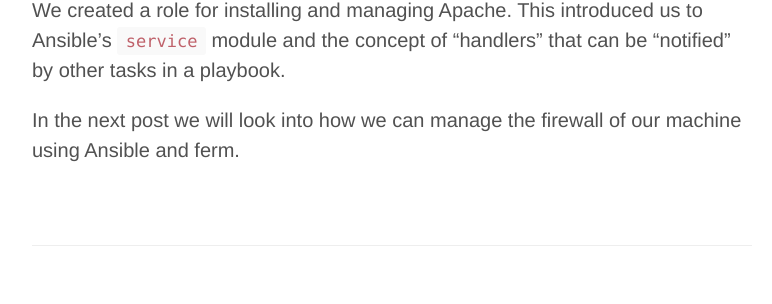
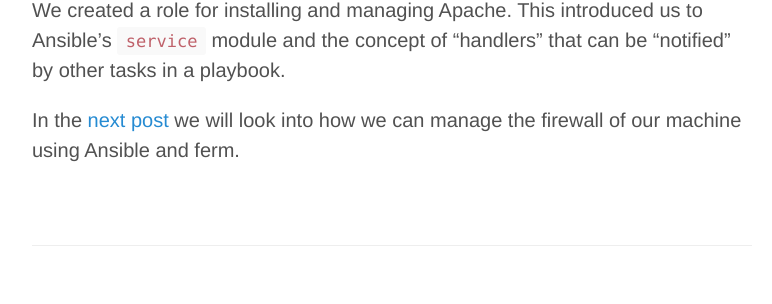
Before and after one commit to tjelvar-olsson/tjelvar-olsson.github.io, a Jekyll site: the page built from _posts/2015-04-18-ansible-playbook-for-installing-the-gbrowse-genome-browser.md, in a window 1280 px wide and 900 px high, scrolled down 5666 px. Shown: the part 204-508 px from the top of the window, without its empty margins (248-1020 px from the left). Built offline with Jekyll 4.4.1, drawn with Linux system fonts in a browser that asks for light colours; Markdown is read by kramdown in place of the engine named in the settings; comment, search, counter and statistics services are not loaded; part of the change alters nothing that is shown.

```diff
--- a/_posts/2015-04-18-ansible-playbook-for-installing-the-gbrowse-genome-browser.md
+++ b/_posts/2015-04-18-ansible-playbook-for-installing-the-gbrowse-genome-browser.md
@@ -239,5 +239,7 @@ We created a role for installing and managing Apache. This introduced us to
 Ansible's ``service`` module and the concept of "handlers" that can be
 "notified" by other tasks in a playbook.
 
-In the next post we will look into how we can manage the firewall of our
+In the
+[next post]({% post_url 2015-04-24-how-to-manage-firewalls-using-ferm-and-ansible %})
+we will look into how we can manage the firewall of our
 machine using Ansible and ferm.
```
